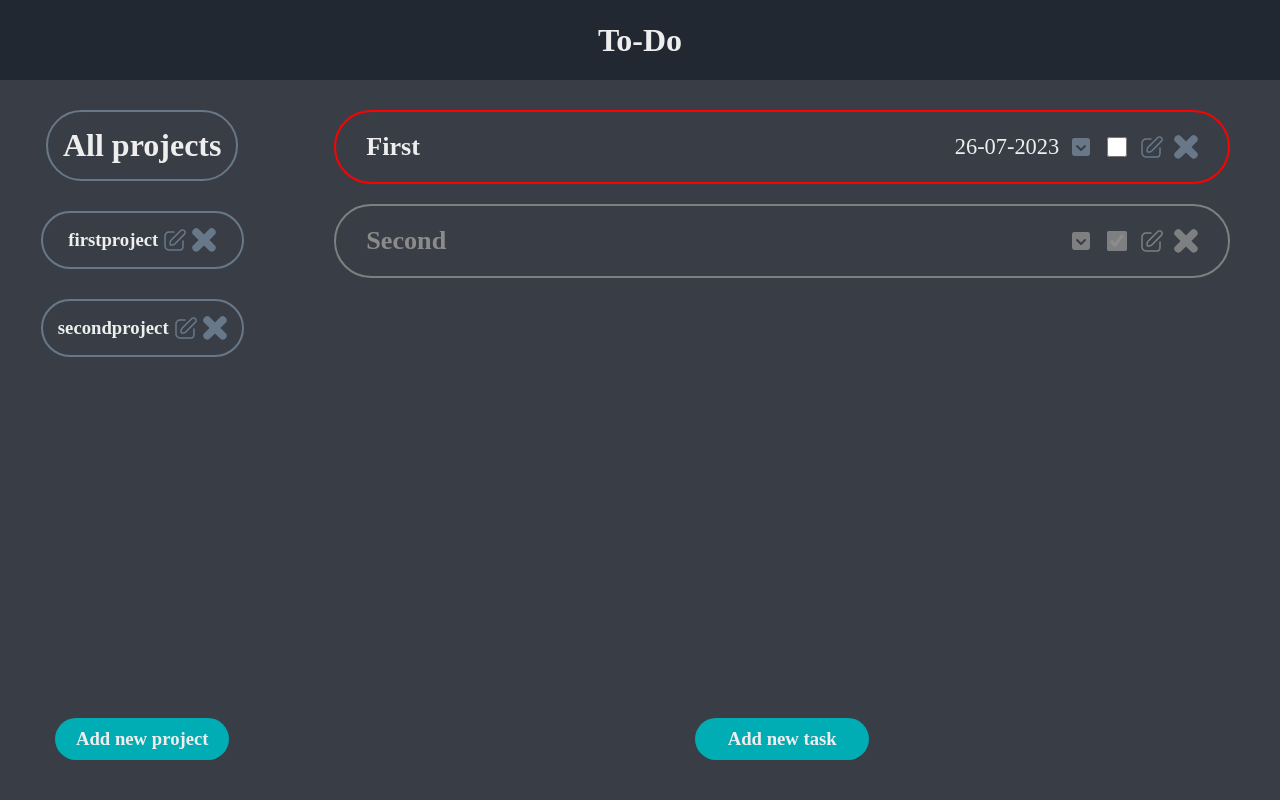
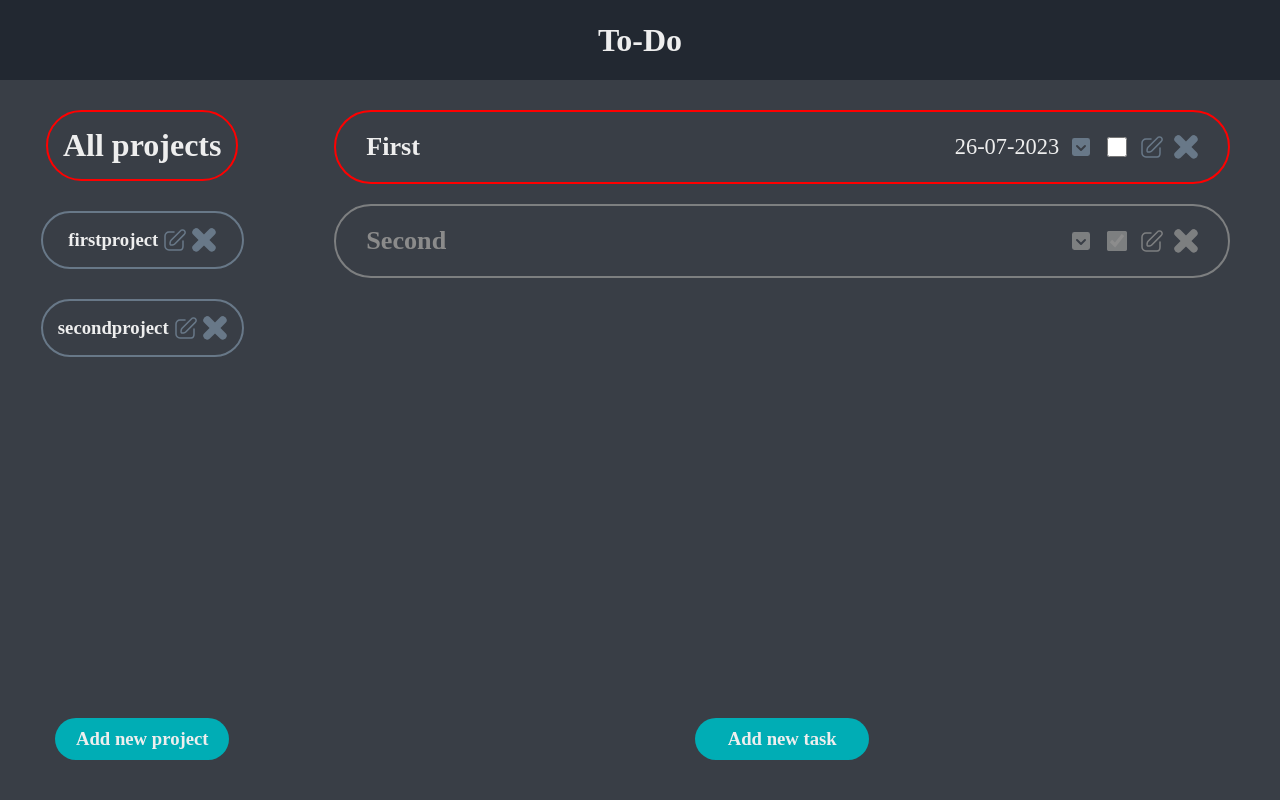
Before and after one commit to Kacegz/Todo-List, a website built with webpack: page dist/index.html in a window 1280 px wide. Built offline with nearby package versions, Linux system fonts and the light colour scheme.

Commit message:
Styling tweaks

```diff
--- a/dist/index.html
+++ b/dist/index.html
@@ -15,7 +15,7 @@
         </div>
         <div id="content">
             <div id="projectsnav">
-                <div id="allprojectbutton">
+                <div id="allprojectbutton" class="active">
                     <h1>All projects</h1>
                 </div>
                 <div id="customprojects">
```
